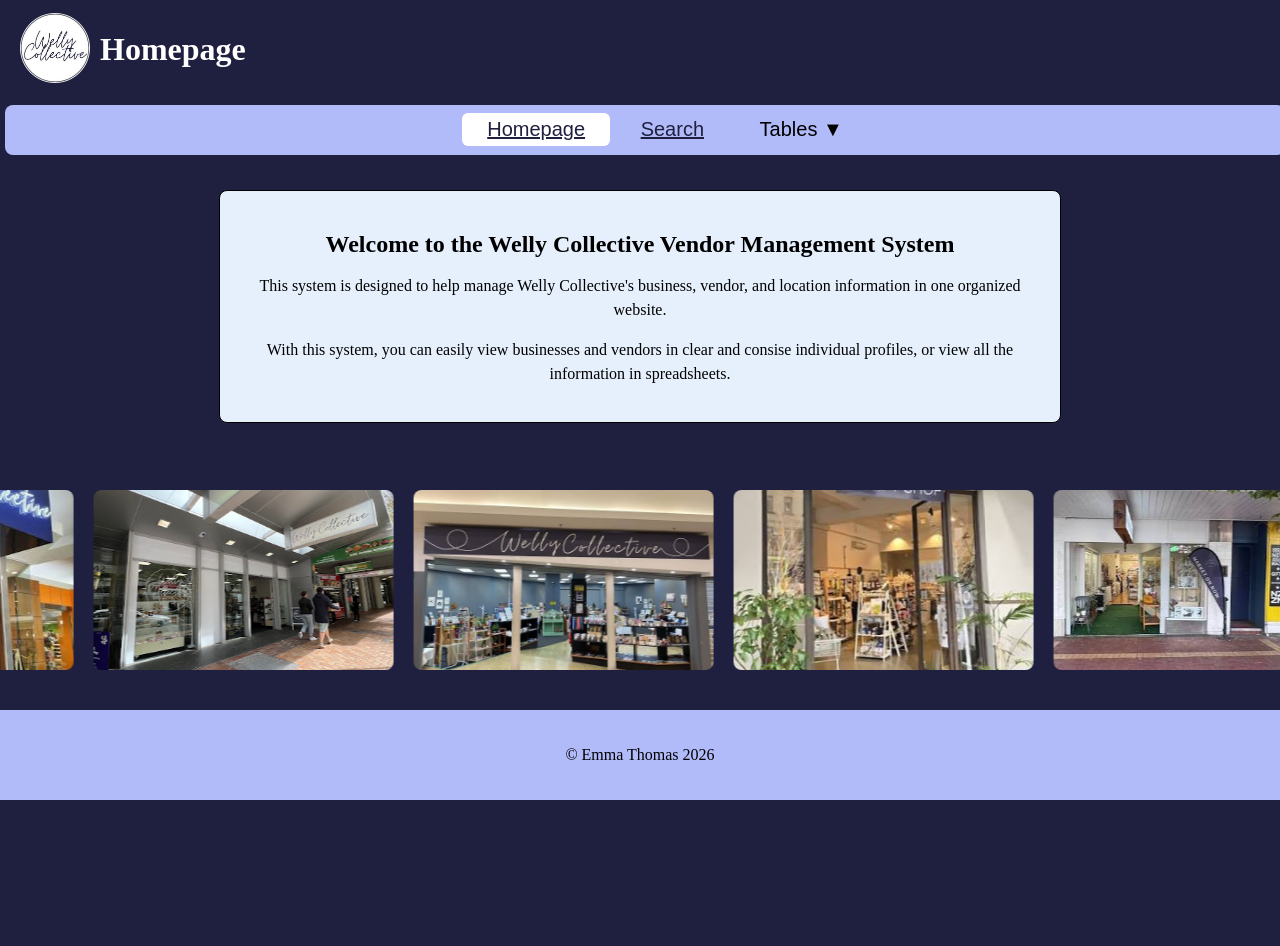
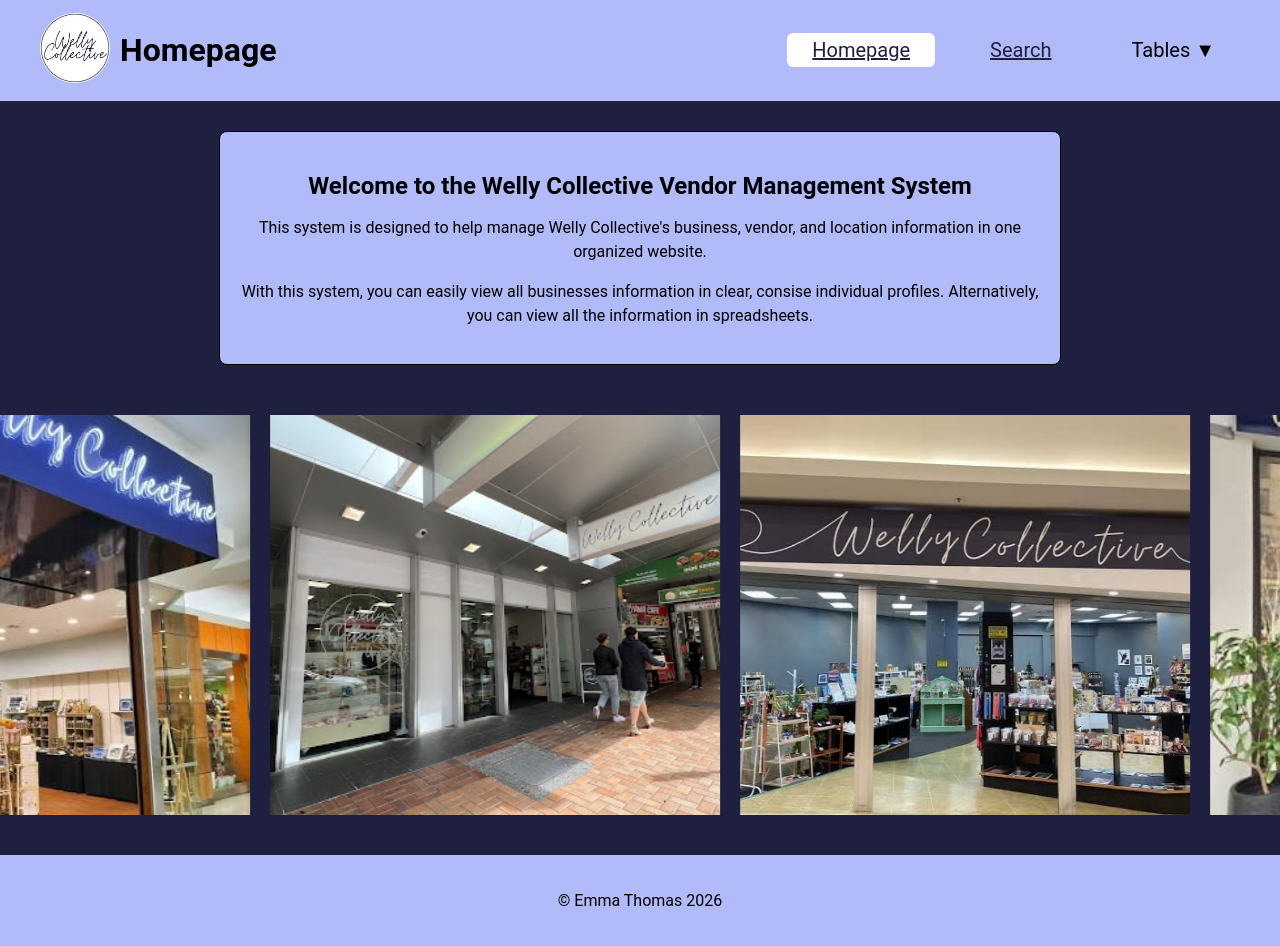
Before and after one commit to thomasem1369/12CSP_Flask, a Flask app: page / in a window 1280 px wide. Before the commit the page ends 800 px from the top, so only its background shows below. Run offline with Flask 3, Linux system fonts and the light colour scheme.

Commit message:
Nav bar in header restyling

```diff
--- a/static/css/style.css
+++ b/static/css/style.css
@@ -5,6 +5,7 @@ html, body {
 body {
     background-color: #1f1f40;
     color: #ffffff;
+    font-family: "Roboto", sans-serif;
     position: relative;
     display: flex;
     flex-direction: column;
@@ -14,9 +15,9 @@ body {
 /* Header Section Styles */
 
 .header {
-    background-color: #1f1f40;
-    color: #ffffff;
-    padding: 10px 20px;
+    background-color: #b2bbf9;
+    color: #000000;
+    padding: 10px 40px;
     display: flex;
     align-items: center;
     gap: 10px;
@@ -43,26 +44,27 @@ main {
 /* Nav Bar Styles */
 
 .nav_class {
+    margin-left: auto;
     display: flex;
-    justify-content: center;
     align-items: center;
-    margin: 5px;
-    height: 50px;
-    width: 100%;
-    background-color: #b2bbf9;
-    border-radius: 8px;
 }
 
+/* Nav List Reset */
 .nav_class > ul {
-    background-color: #b2bbf9;
+    display: flex; /* Aligns list items side-by-side cleanly */
+    align-items: center;
+    margin: 0;
+    padding: 0;
+    list-style: none;
+    background-color: transparent;
     color: #000000;
     font-size: 20px;
-    font-family: sans-serif;
+    font-family: "Roboto", sans-serif;
+    gap: 30px;
 }
 
 .nav_class > ul >li {
     list-style-type:none;
-    display: inline-block;
     padding: 5px 25px;
     position: relative;
 }
@@ -78,7 +80,7 @@ ul.sub-menu{
     list-style-type: none;
     width: 125px;
     padding-left: 0px;
-    margin-left: -25px;
+    margin-left: -15px;
     padding-top: 5px;
     opacity: 0;
     border-radius: 6px;
@@ -122,7 +124,6 @@ a:hover {
     align-items: center;
     width: 100%;
     margin: 30px 0;
-    flex: 1;
 }
 
 .homepage > h2{
@@ -141,7 +142,7 @@ a:hover {
 .intro {
     max-width: 800px;
     padding: 20px;
-    background-color: #e6f0fd;
+    background-color: #b2bbf9;
     color: #000000;
     text-align: center;
     border: 1px solid #000000;
@@ -172,7 +173,7 @@ a:hover {
     display: flex;
     gap: 20px;
     width: max-content;
-    animation: scroll 25s linear infinite; /* Controls autoscroll speed */
+    animation: scroll 30s linear infinite; /* Controls autoscroll speed */
 }
 
 .image-track:hover {
@@ -180,10 +181,9 @@ a:hover {
 }
 
 .image-track img {
-    width: 300px;
-    height: 180px;
+    width: 450px;
+    height: 400px;
     object-fit: cover;
-    border-radius: 8px;
 }
 
 @keyframes scroll {
@@ -336,6 +336,7 @@ a:hover {
     display: inline-block;
     background-color: #b2bbf9;
     color: #1f1f40;
+    font-family: "Roboto", sans-serif;
     padding: 9px 14px;
     border: 1px solid #000000;
     border-radius: 7px;
--- a/templates/business_table.html
+++ b/templates/business_table.html
@@ -19,8 +19,6 @@
 
     <!-- Page title -->
     <h1>Business Table</h1>
-
-    </header>
 
     <!-- Navigation bar -->
     <nav class="nav_class">
@@ -50,6 +48,7 @@
         </ul>
     </nav>
 
+</header>
 
     <main class="table-page">
         <h2>Business Table</h2>
--- a/templates/index.html
+++ b/templates/index.html
@@ -23,8 +23,6 @@
 
     <!-- Page title -->
     <h1>Homepage</h1>
-
-    </header>
 
     <!-- Navigation bar -->
     <nav class="nav_class">
@@ -53,13 +51,16 @@
             </li>
         </ul>
     </nav>
+</header>
+
 
     <!-- Main content of the homepage -->
     <main class="homepage">
         <section class="intro">
             <h2>Welcome to the Welly Collective Vendor Management System</h2>
             <p>This system is designed to help manage Welly Collective's business, vendor, and location information in one organized website.</p>
-            <p>With this system, you can easily view businesses and vendors in clear and consise individual profiles, or view all the information in spreadsheets. </p>
+            <p>With this system, you can easily view all businesses information in clear, consise individual profiles.
+                Alternatively, you can view all the information in spreadsheets. </p>
         </section>
 
         <!-- Welly Collective store images -->
--- a/templates/information_profile.html
+++ b/templates/information_profile.html
@@ -19,8 +19,6 @@
 
     <!-- Page title -->
     <h1>Information Profile</h1>
-
-    </header>
 
     <!-- Navigation bar -->
     <nav class="nav_class">
@@ -50,6 +48,7 @@
         </ul>
     </nav>
 
+</header>
 
     <main class="profile-page">
 
--- a/templates/locations_table.html
+++ b/templates/locations_table.html
@@ -49,7 +49,7 @@
             </li>
         </ul>
     </nav>
-
+ </header>
 
     <main class="table-page">
         <h2>Locations</h2>
--- a/templates/search.html
+++ b/templates/search.html
@@ -23,8 +23,6 @@
 
     <!-- Page title -->
     <h1>Search</h1>
-
-    </header>
 
     <!-- Navigation bar -->
     <nav class="nav_class">
@@ -55,6 +53,8 @@
         </ul>
     </nav>
 
+</header>
+
     <!-- Mainn search section -->
     <main class="search-page">
 
@@ -79,7 +79,7 @@
 
             <a href="/information_profile/{{ row['business_id'] }}" class="business-box">
 
-                <img src="/static/css/images/{{ row['logo'] }}"
+                <img src="/static/css/images/{{ row['logo'] }}" class = "business_logo"
                 alt="{{ row['business_name'] }} logo">
 
                     <h3>{{ row['business_name'] }}</h3>
```
Also changed, not shown: app.py (+91 -10 lines).
